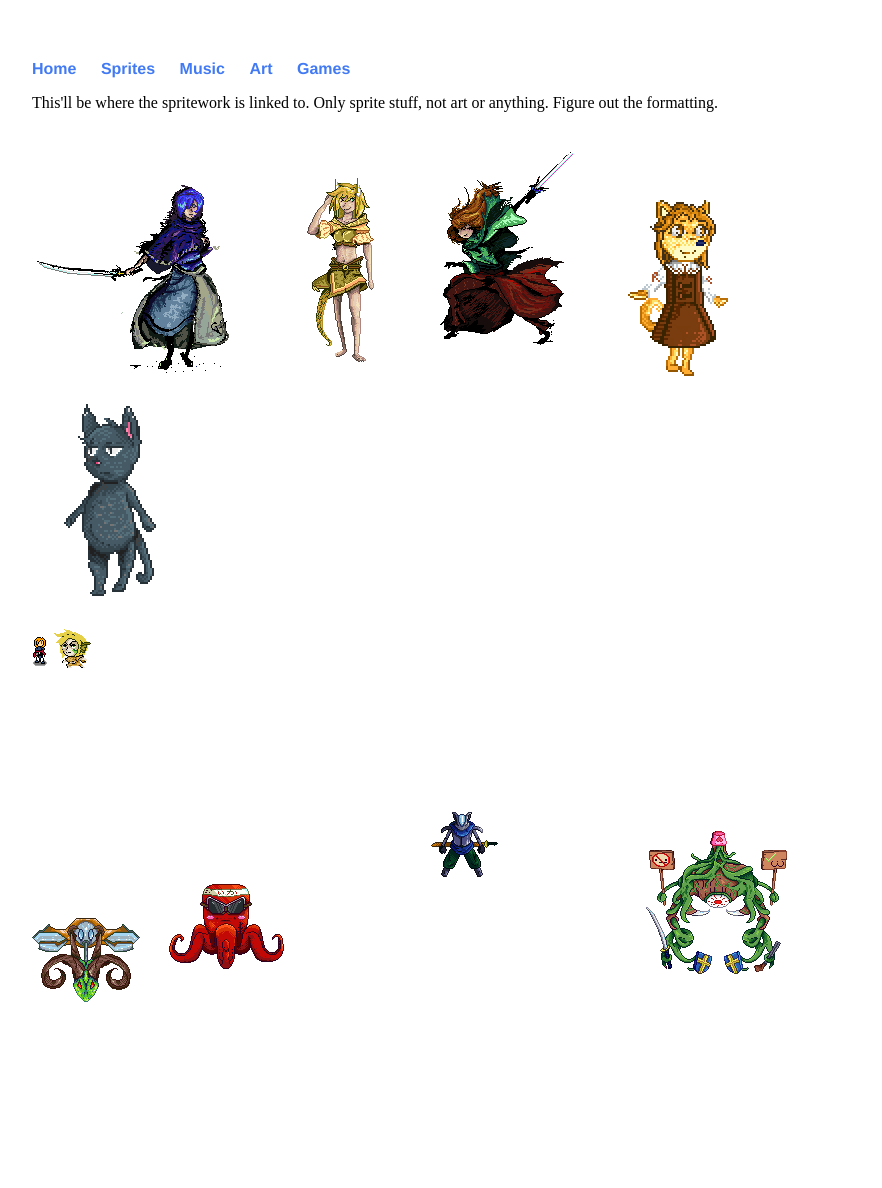
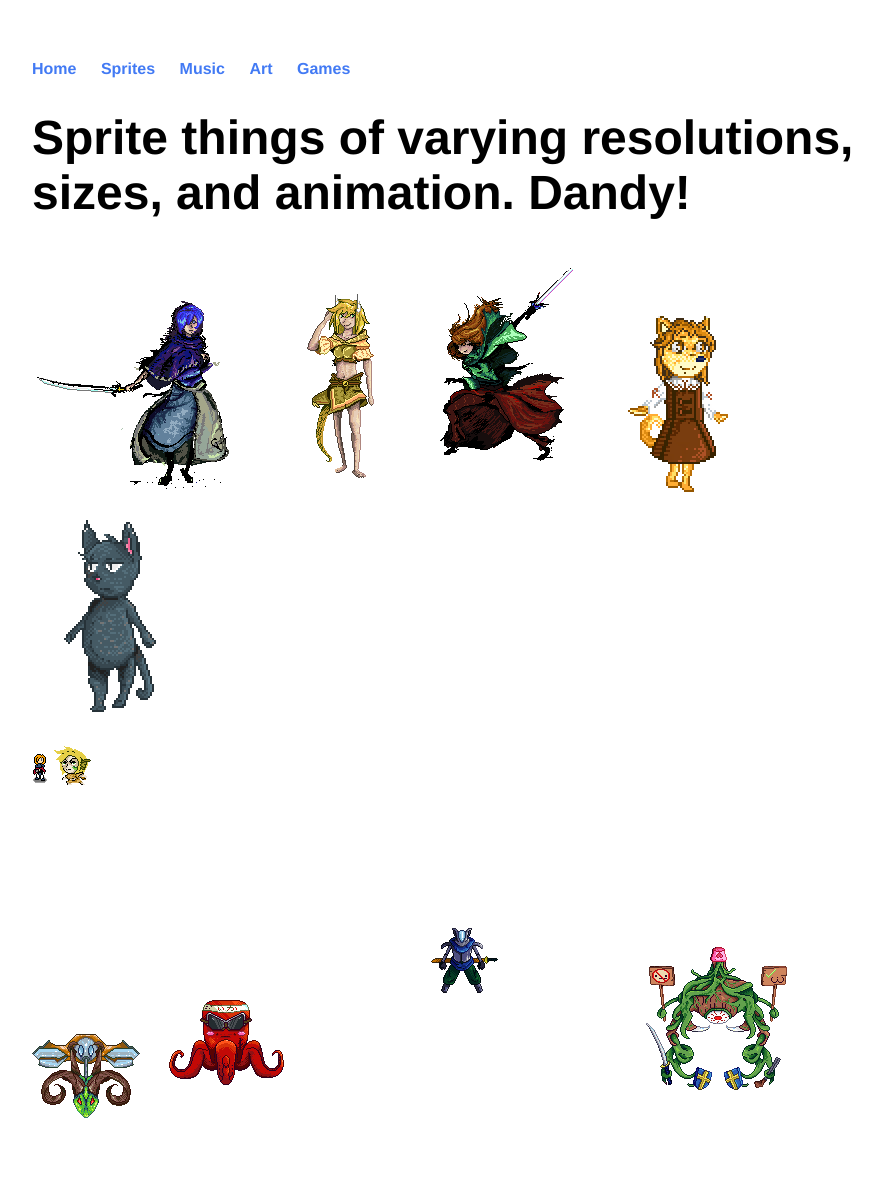
Before and after one commit to KarmicName/KarmicName.github.io, a Jekyll site: the page built from sprite/index.html, in a window 1280 px wide. Shown: the whole page, without its empty margins (160-1042 px from the left). Built offline with Jekyll 4.4.1, drawn with Linux system fonts in a browser that asks for light colours; before the commit the page ends 1071 px from its top, so only the background shows below that.

Commit message:
Update index.html

```diff
--- a/sprite/index.html
+++ b/sprite/index.html
@@ -3,7 +3,7 @@ layout : branch
 title : Mitsu's Spritework
 ---
 
-This'll be where the spritework is linked to. Only sprite stuff, not art or anything. Figure out the formatting.
+<h1> Sprite things of varying resolutions, sizes, and animation. Dandy! </h1>
 <p>
 <img src="/assets/DSAlana.png" alt="testing" class="inline"/>
 
```
